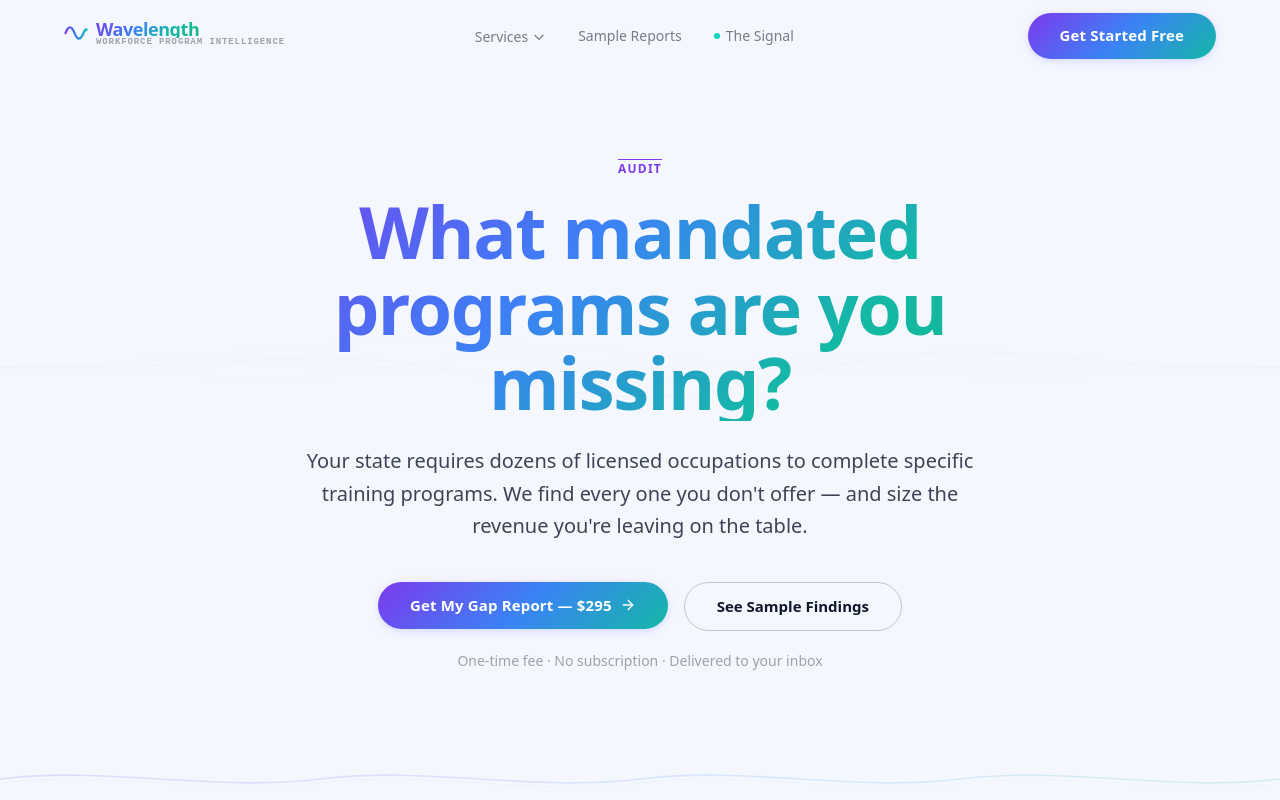
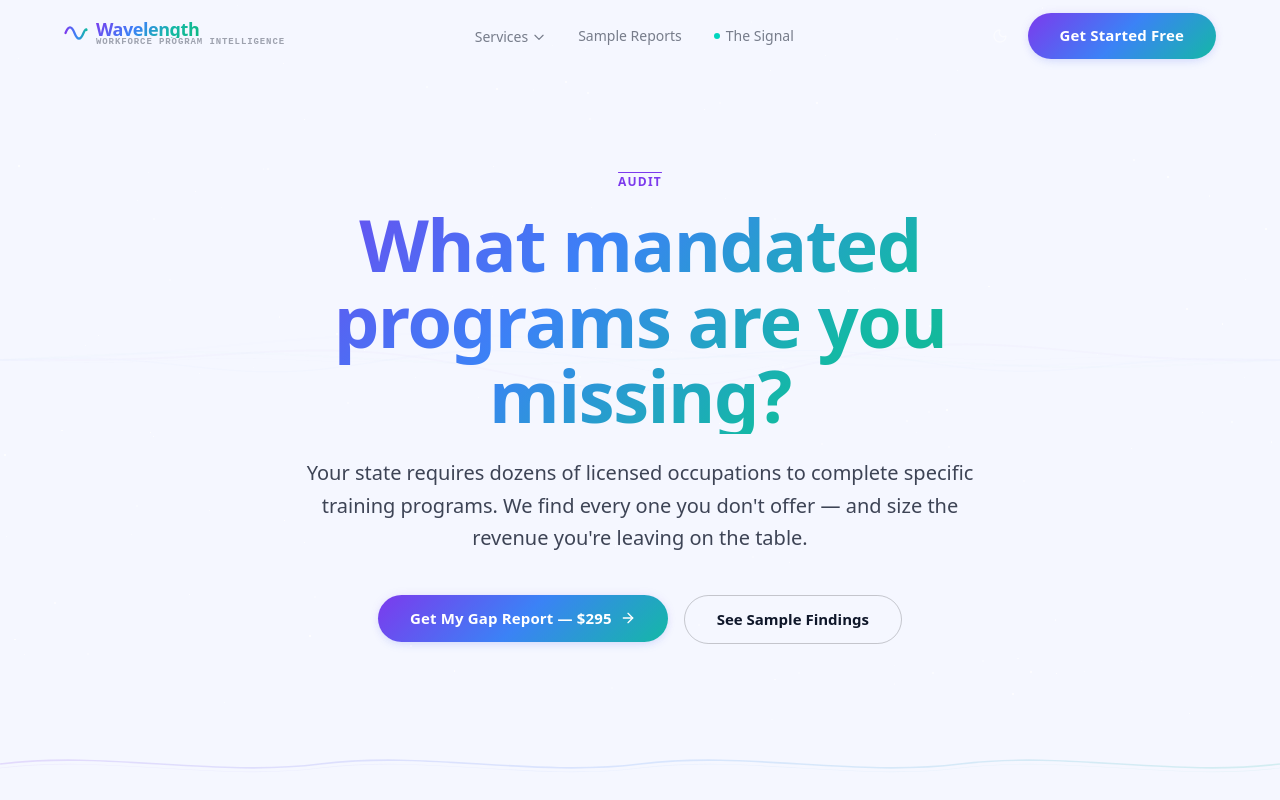
Before and after one commit to wspanic201/workforce-intelligence, a Next.js app: page /compliance-gap in a window 1280 px wide. Shown: the top 800 px of the page. Built offline with nearby package versions, Linux system fonts and the light colour scheme.

Commit message:
compliance-gap: remove one-time fee tagline

```diff
--- a/app/compliance-gap/page.tsx
+++ b/app/compliance-gap/page.tsx
@@ -235,9 +235,7 @@ export default function ComplianceGapPage() {
           </AnimateOnScroll>
 
           <AnimateOnScroll variant="fade-up" delay={450} duration={800}>
-            <p className="mt-5 text-sm text-theme-muted">
-              One-time fee · No subscription · Delivered to your inbox
-            </p>
+            <span />
           </AnimateOnScroll>
         </div>
       </section>
```
